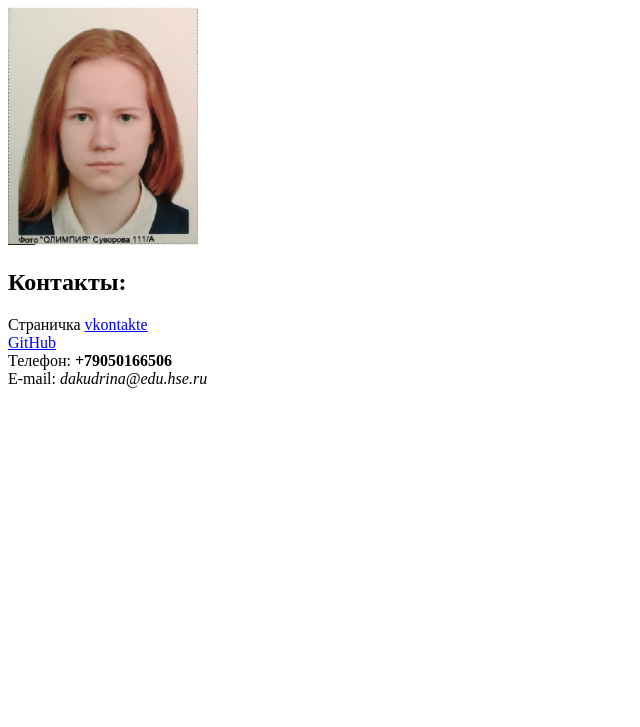
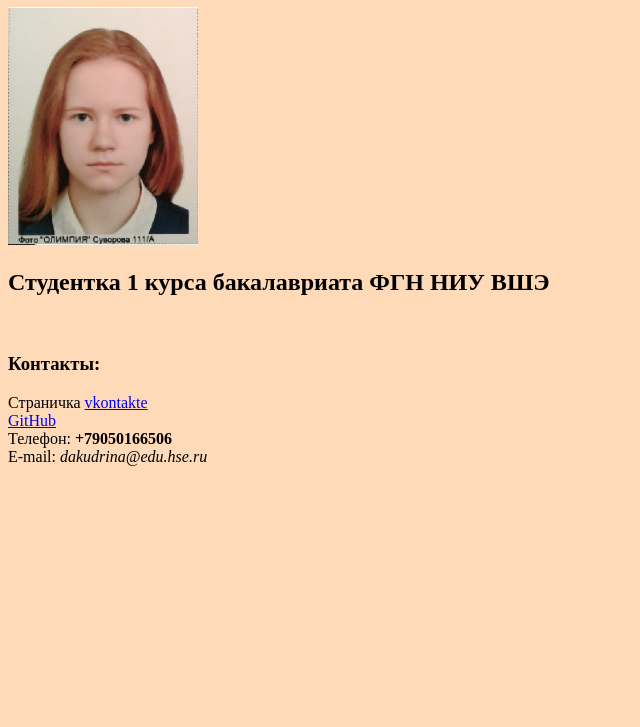
Before and after one commit to Dariakudrina/Dariakudrina.github.io, a plain HTML site: page index.html in a window 1280 px wide. Shown: the part 73-800 px from the top of the page, without its empty margins (0-640 px from the left). Drawn offline with Linux system fonts and the light colour scheme.

Commit message:
ГОТОВАЯ ДОМАШКА

```diff
--- a/index.html
+++ b/index.html
@@ -4,11 +4,13 @@
       <meta charset="utf-8">
       <title>Моя личная страничка</title>
     </head>
-    <body>
+    <body bgcolor=#FFDAB9>
       <left><h1>Дарья Кудрина</h1></left>
       <left><img alt="Это я" width="15%" src="me.jpg"></left>
       <br/>
-      <h2>Контакты:</h2>
+	  <h2>Студентка 1 курса бакалавриата ФГН НИУ ВШЭ</h2>
+	  <br/>
+      <h3>Контакты:</h3>
       Страничка <a href=https://vk.com/id112956393>vkontakte</a>
       <br/>
       <a href=https://github.com/Dariakudrina>GitHub</a>
```
